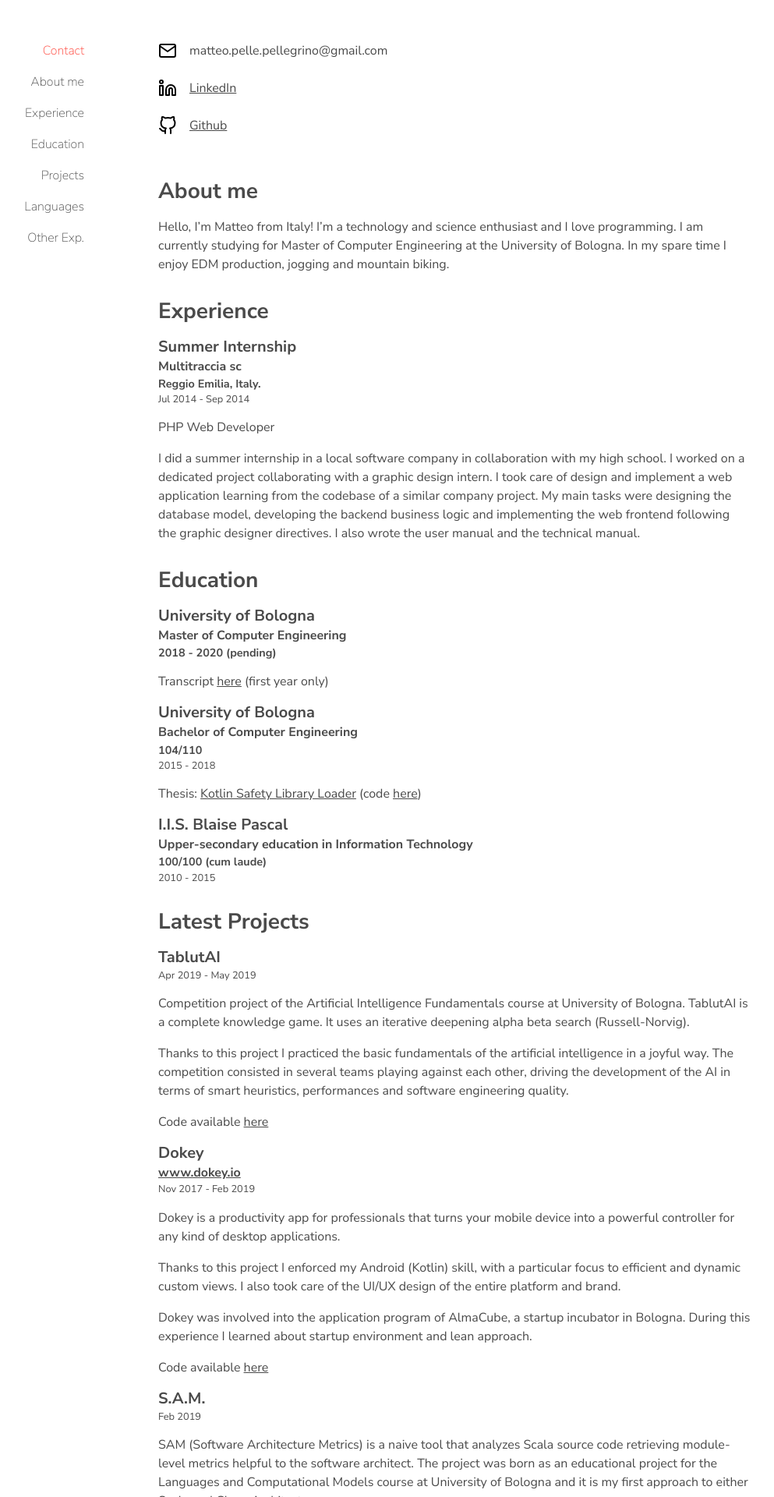
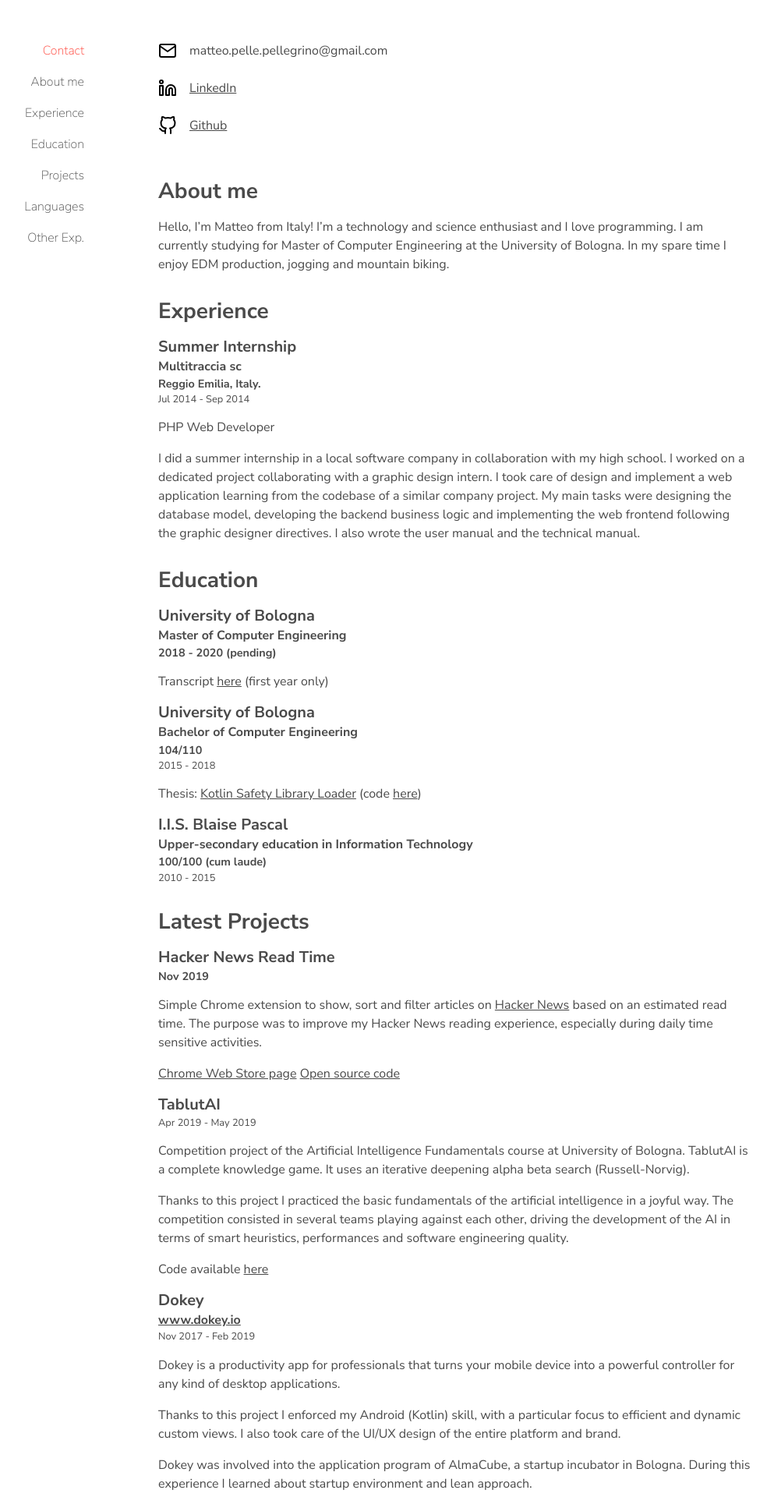
Before and after one commit to arabello/arabello.github.io, a Jekyll site: the page built from index.md, in a window 1280 px wide. Shown: the part 1191-3111 px from the top of the page at 78% size, without its empty margins (57-1050 px from the left). Built offline with Jekyll 4.4.1, drawn with Linux system fonts in a browser that asks for light colours; some of the changed text lies outside the part shown.

Commit message:
Add HNRT to portfolio

```diff
--- a/portfolio.md
+++ b/portfolio.md
@@ -36,6 +36,14 @@ Thesis: [Kotlin Safety Library Loader](res/Thesis.pdf) (code [here](https://gith
 ##### 2010 - 2015
 
 # Latest Projects
+
+## Hacker News Read Time
+#### Nov 2019
+
+Simple Chrome extension to show, sort and filter articles on [Hacker News](https://news.ycombinator.com/) based on an estimated read time. The purpose was to improve my Hacker News reading experience, especially during daily time sensitive activities.
+
+[Chrome Web Store page](https://chrome.google.com/webstore/detail/hacker-news-read-time/pomamnlfeifpmdjolclofcnhfgfenhil)
+[Open source code](https://github.com/arabello/hn-read-time)
 
 ## TablutAI
 ##### Apr 2019 - May 2019
```
